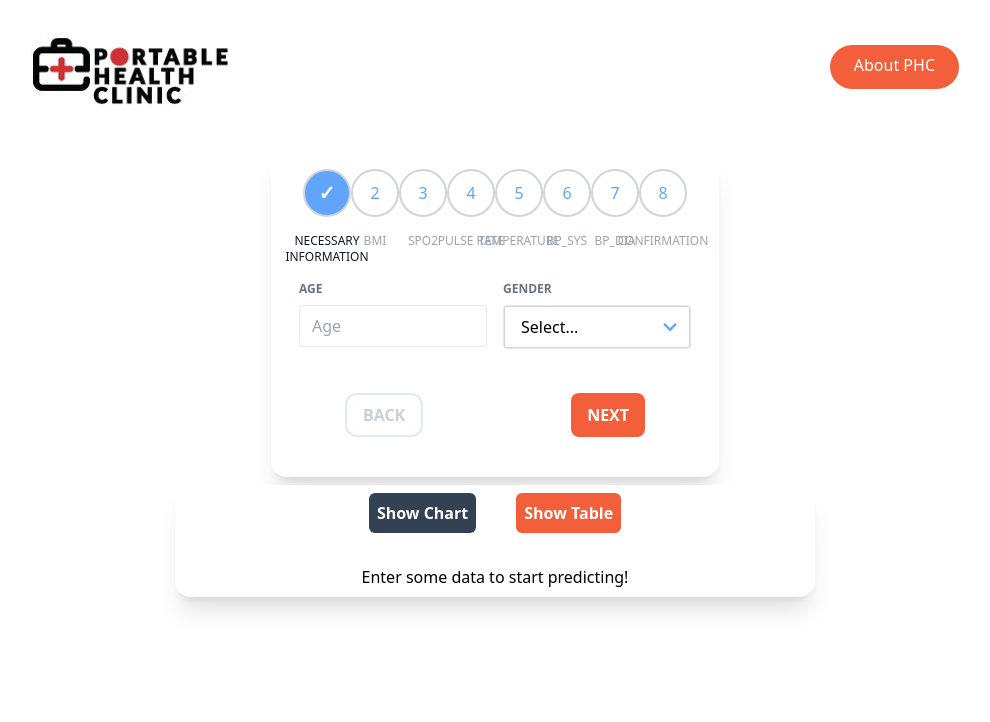
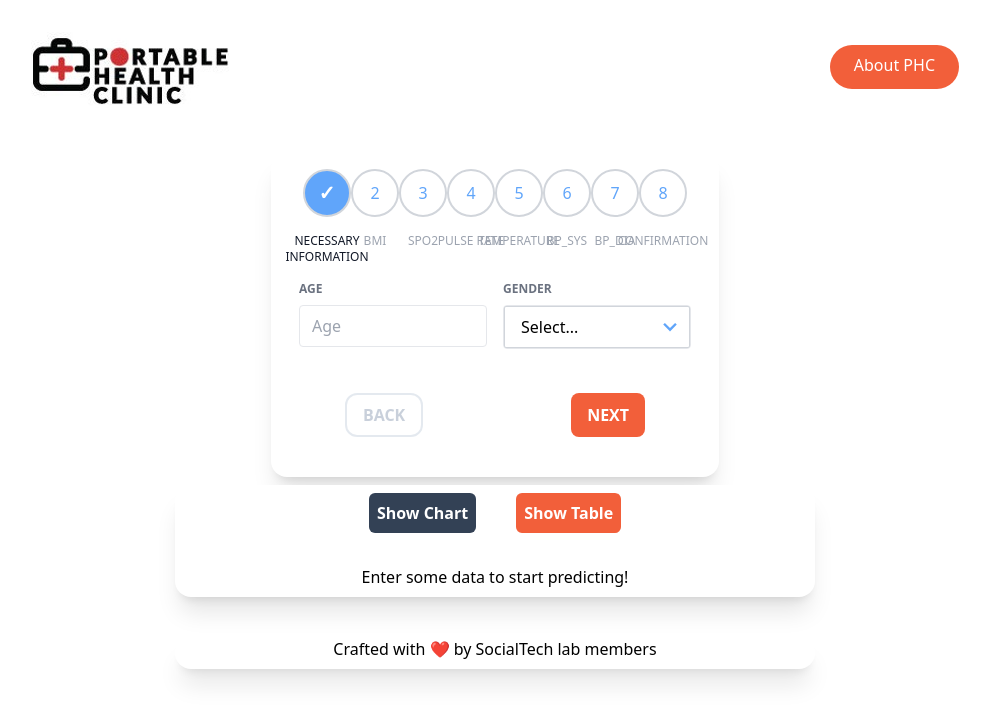
Before and after one commit to MM-BOUH/prediction-project, a React (Create React App) app: page / in a window 1280 px wide. Shown: the top 722 px of the page, without its empty margins (145-1135 px from the left). Built offline with nearby package versions, Linux system fonts and the light colour scheme.

Commit message:
Added the footer

```diff
--- a/src/app_components/Home/Footer.jsx
+++ b/src/app_components/Home/Footer.jsx
@@ -0,0 +1,9 @@
+import React from 'react'
+
+function Footer() {
+  return (
+    <div className="flex items-center flex-col mx-auto mt-2 rounded-2xl bg-white pb-2 shadow-xl  sm:w-auto lg:w-1/2 mb-10">Crafted with ❤️ by SocialTech lab members</div>
+  )
+}
+
+export default Footer
--- a/src/app_components/Home/Home.jsx
+++ b/src/app_components/Home/Home.jsx
@@ -3,7 +3,7 @@ import { UseHomeContextProvider } from "../../contexts/HomeContext"
 import HomeStepper from "./HomeStepper"
 import Nav from "./Nav"
 import Tabs from "./Tabs"
-
+import Footer from './Footer'
 function Home() {
   return (
     <React.Fragment>
@@ -12,6 +12,7 @@ function Home() {
         <HomeStepper />
         <Tabs />
       </UseHomeContextProvider>
+      <Footer />
     </React.Fragment>
   )
 }
--- a/src/app_components/Home/Nav.jsx
+++ b/src/app_components/Home/Nav.jsx
@@ -15,7 +15,7 @@ function Nav() {
 
           {/* <!-- Button --> */}
           <a
-            href="localhost:8000"
+            href="http://ghealth.gramweb.net/"
             className="p-3 px-6 pt-2 text-white bg-brightRed rounded-full baseline hover:bg-brightRedLight md:block"
           >
             About PHC
```
